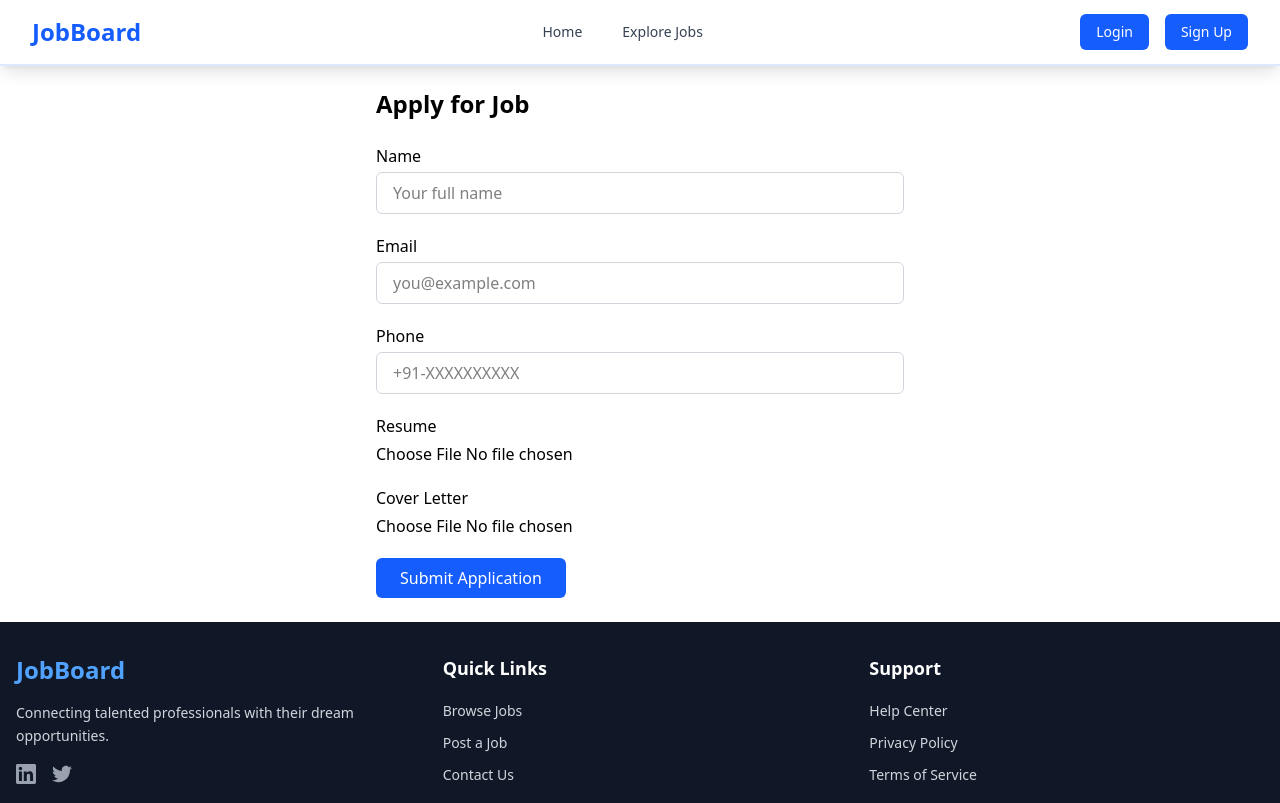
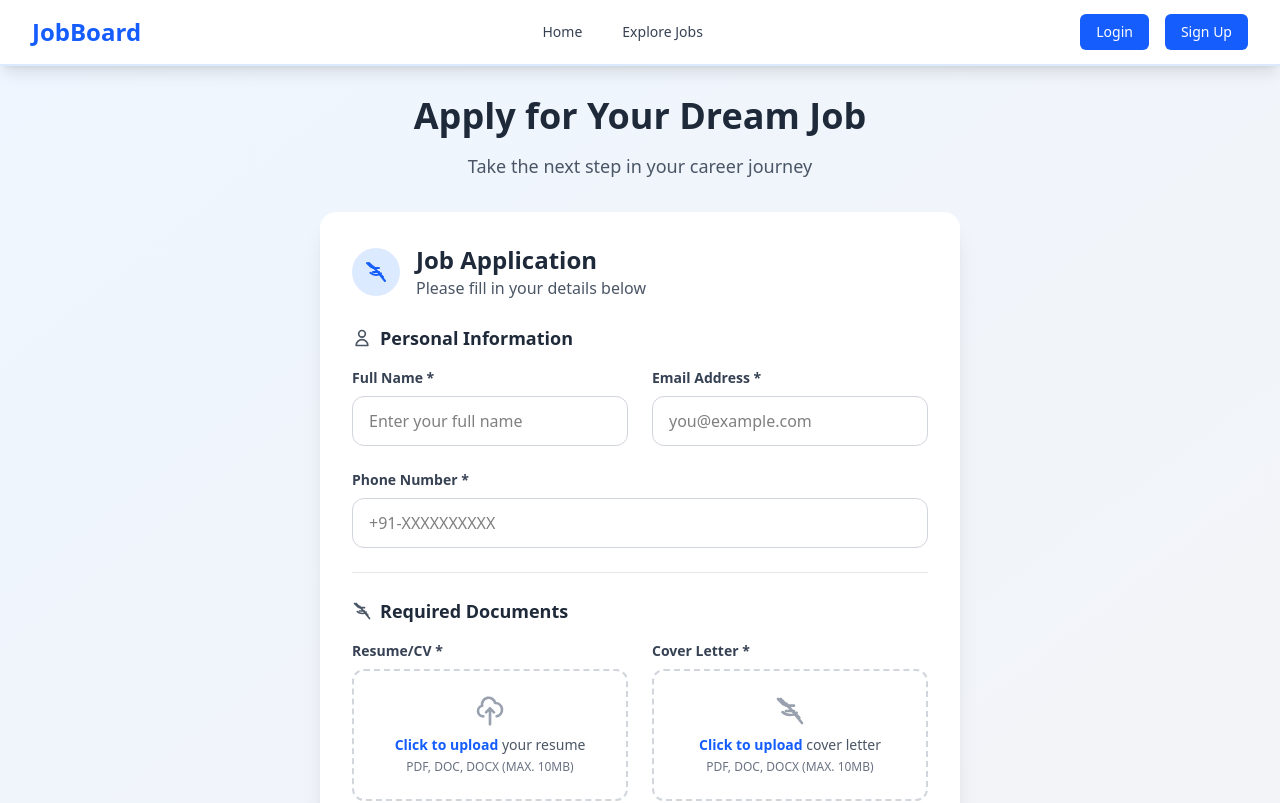
Before and after one commit to ikeshav26/codsoft, a React (Vite) app in the folder JOB_BOARD/frontend/: page /apply-job/1 in a window 1280 px wide. Shown: the top 803 px of the page. Built offline with nearby package versions, Linux system fonts and the light colour scheme.

Commit message:
Frontend updated

```diff
--- a/JOB_BOARD/frontend/src/pages/ApplyJob.jsx
+++ b/JOB_BOARD/frontend/src/pages/ApplyJob.jsx
@@ -9,14 +9,21 @@ const ApplyJob = () => {
   const [phone, setphone] = useState("");
   const [resumeBase64, setResumeBase64] = useState("");
   const [coverLetterBase64, setCoverLetterBase64] = useState("");
+  const [resumeFileName, setResumeFileName] = useState("");
+  const [coverLetterFileName, setCoverLetterFileName] = useState("");
   const {navigate}=useContext(AppContext);
 
   const handleFileChange = async (e, type) => {
     const file = e.target.files[0];
     if (file) {
       const base64 = await convertToBase64(file);
-      if (type === "resume") setResumeBase64(base64);
-      else setCoverLetterBase64(base64);
+      if (type === "resume") {
+        setResumeBase64(base64);
+        setResumeFileName(file.name);
+      } else {
+        setCoverLetterBase64(base64);
+        setCoverLetterFileName(file.name);
+      }
     }
   };
 
@@ -52,6 +59,8 @@ const ApplyJob = () => {
       setphone("");
       setResumeBase64("");
       setCoverLetterBase64("");
+      setResumeFileName("");
+      setCoverLetterFileName("");
       e.target.reset();
       navigate('/explore-jobs');
     } catch (error) {
@@ -63,79 +72,191 @@ const ApplyJob = () => {
     }
   };
   return (
-    <div className="p-6 max-w-xl mx-auto">
-      <h2 className="text-2xl font-bold mb-6">Apply for Job</h2>
-      <form onSubmit={handleSubmit} className="space-y-5">
+    <div className="min-h-screen bg-gradient-to-br from-blue-50 to-gray-100 py-8">
+      <div className="max-w-2xl mx-auto px-4">
+        {/* Header Section */}
+        <div className="text-center mb-8">
+          <h2 className="text-4xl font-bold text-gray-800 mb-4">Apply for Your Dream Job</h2>
+          <p className="text-gray-600 text-lg">
+            Take the next step in your career journey
+          </p>
+        </div>
+
+        {/* Application Form */}
+        <div className="bg-white rounded-2xl shadow-xl p-8">
+          <div className="flex items-center mb-6">
+            <div className="bg-blue-100 p-3 rounded-full mr-4">
+              <svg className="h-6 w-6 text-blue-600" fill="none" stroke="currentColor" viewBox="0 0 24 24">
+                <path strokeLinecap="round" strokeLinejoin="round" strokeWidth={2} d="M9 12h6m-6-4h6m2 5.291A7.962 7.962 0 0112 15c-2.137 0-4.146-.832-5.636-2.191M3 3l3.553 3.553a2 2 0 0 0 2.828 0L21 21M5 3l14 14" />
+              </svg>
+            </div>
             <div>
-          <label className="block font-medium mb-1">Name</label>
+              <h3 className="text-2xl font-bold text-gray-800">Job Application</h3>
+              <p className="text-gray-600">Please fill in your details below</p>
+            </div>
+          </div>
+
+          <form onSubmit={handleSubmit} className="space-y-6">
+            {/* Personal Information Section */}
+            <div className="border-b border-gray-200 pb-6">
+              <h4 className="text-lg font-semibold text-gray-800 mb-4 flex items-center">
+                <svg className="h-5 w-5 text-gray-600 mr-2" fill="none" stroke="currentColor" viewBox="0 0 24 24">
+                  <path strokeLinecap="round" strokeLinejoin="round" strokeWidth={2} d="M16 7a4 4 0 11-8 0 4 4 0 018 0zM12 14a7 7 0 00-7 7h14a7 7 0 00-7-7z" />
+                </svg>
+                Personal Information
+              </h4>
+
+              <div className="grid md:grid-cols-2 gap-6">
+                <div>
+                  <label className="block text-sm font-semibold text-gray-700 mb-2">Full Name *</label>
                   <input
                     value={name}
                     onChange={(e) => setname(e.target.value)}
                     type="text"
                     name="applicantName"
-            className="w-full border border-gray-300 px-4 py-2 rounded-md"
-            placeholder="Your full name"
+                    className="w-full border border-gray-300 px-4 py-3 rounded-xl focus:outline-none focus:ring-2 focus:ring-blue-500 focus:border-transparent transition-all"
+                    placeholder="Enter your full name"
                     required
                   />
                 </div>
 
                 <div>
-          <label className="block font-medium mb-1">Email</label>
+                  <label className="block text-sm font-semibold text-gray-700 mb-2">Email Address *</label>
                   <input
                     value={email}
                     onChange={(e) => setemail(e.target.value)}
                     type="email"
                     name="applicantEmail"
-            className="w-full border border-gray-300 px-4 py-2 rounded-md"
+                    className="w-full border border-gray-300 px-4 py-3 rounded-xl focus:outline-none focus:ring-2 focus:ring-blue-500 focus:border-transparent transition-all"
                     placeholder="you@example.com"
                     required
                   />
                 </div>
 
-        <div>
-          <label className="block font-medium mb-1">Phone</label>
+                <div className="md:col-span-2">
+                  <label className="block text-sm font-semibold text-gray-700 mb-2">Phone Number *</label>
                   <input
                     value={phone}
                     onChange={(e) => setphone(e.target.value)}
                     type="tel"
                     name="applicantPhone"
-            className="w-full border border-gray-300 px-4 py-2 rounded-md"
+                    className="w-full border border-gray-300 px-4 py-3 rounded-xl focus:outline-none focus:ring-2 focus:ring-blue-500 focus:border-transparent transition-all"
                     placeholder="+91-XXXXXXXXXX"
                     required
                   />
                 </div>
+              </div>
+            </div>
 
+            {/* Documents Section */}
             <div>
-          <label className="block font-medium mb-1">Resume</label>
+              <h4 className="text-lg font-semibold text-gray-800 mb-4 flex items-center">
+                <svg className="h-5 w-5 text-gray-600 mr-2" fill="none" stroke="currentColor" viewBox="0 0 24 24">
+                  <path strokeLinecap="round" strokeLinejoin="round" strokeWidth={2} d="M9 12h6m-6-4h6m2 5.291A7.962 7.962 0 0112 15c-2.137 0-4.146-.832-5.636-2.191M3 3l3.553 3.553a2 2 0 0 0 2.828 0L21 21M5 3l14 14" />
+                </svg>
+                Required Documents
+              </h4>
+
+              <div className="grid md:grid-cols-2 gap-6">
+                <div>
+                  <label className="block text-sm font-semibold text-gray-700 mb-2">Resume/CV *</label>
+                  <div className="relative">
                     <input
                       type="file"
                       name="resume"
                       accept=".pdf,.doc,.docx"
-            className="w-full"
+                      className="absolute inset-0 w-full h-full opacity-0 cursor-pointer"
                       onChange={(e) => handleFileChange(e, "resume")}
                       required
                     />
+                    <div className={`border-2 border-dashed rounded-xl p-6 text-center transition-colors ${
+                      resumeFileName ? 'border-green-400 bg-green-50' : 'border-gray-300 hover:border-blue-400'
+                    }`}>
+                      {resumeFileName ? (
+                        <>
+                          <svg className="mx-auto h-8 w-8 text-green-500 mb-2" fill="none" stroke="currentColor" viewBox="0 0 24 24">
+                            <path strokeLinecap="round" strokeLinejoin="round" strokeWidth={2} d="M9 12l2 2 4-4m6 2a9 9 0 11-18 0 9 9 0 0118 0z" />
+                          </svg>
+                          <p className="text-sm text-green-700 font-semibold">{resumeFileName}</p>
+                          <p className="text-xs text-green-600 mt-1">File uploaded successfully</p>
+                        </>
+                      ) : (
+                        <>
+                          <svg className="mx-auto h-8 w-8 text-gray-400 mb-2" fill="none" stroke="currentColor" viewBox="0 0 24 24">
+                            <path strokeLinecap="round" strokeLinejoin="round" strokeWidth={2} d="M7 16a4 4 0 01-.88-7.903A5 5 0 1115.9 6L16 6a5 5 0 011 9.9M15 13l-3-3m0 0l-3 3m3-3v12" />
+                          </svg>
+                          <p className="text-sm text-gray-600">
+                            <span className="font-semibold text-blue-600">Click to upload</span> your resume
+                          </p>
+                          <p className="text-xs text-gray-500 mt-1">PDF, DOC, DOCX (MAX. 10MB)</p>
+                        </>
+                      )}
+                    </div>
+                  </div>
                 </div>
 
                 <div>
-          <label className="block font-medium mb-1">Cover Letter</label>
+                  <label className="block text-sm font-semibold text-gray-700 mb-2">Cover Letter *</label>
+                  <div className="relative">
                     <input
                       type="file"
-            name="resume"
+                      name="coverLetter"
                       accept=".pdf,.doc,.docx"
-            className="w-full"
+                      className="absolute inset-0 w-full h-full opacity-0 cursor-pointer"
                       onChange={(e) => handleFileChange(e, "coverLetter")}
                       required
                     />
+                    <div className={`border-2 border-dashed rounded-xl p-6 text-center transition-colors ${
+                      coverLetterFileName ? 'border-green-400 bg-green-50' : 'border-gray-300 hover:border-blue-400'
+                    }`}>
+                      {coverLetterFileName ? (
+                        <>
+                          <svg className="mx-auto h-8 w-8 text-green-500 mb-2" fill="none" stroke="currentColor" viewBox="0 0 24 24">
+                            <path strokeLinecap="round" strokeLinejoin="round" strokeWidth={2} d="M9 12l2 2 4-4m6 2a9 9 0 11-18 0 9 9 0 0118 0z" />
+                          </svg>
+                          <p className="text-sm text-green-700 font-semibold">{coverLetterFileName}</p>
+                          <p className="text-xs text-green-600 mt-1">File uploaded successfully</p>
+                        </>
+                      ) : (
+                        <>
+                          <svg className="mx-auto h-8 w-8 text-gray-400 mb-2" fill="none" stroke="currentColor" viewBox="0 0 24 24">
+                            <path strokeLinecap="round" strokeLinejoin="round" strokeWidth={2} d="M9 12h6m-6-4h6m2 5.291A7.962 7.962 0 0112 15c-2.137 0-4.146-.832-5.636-2.191M3 3l3.553 3.553a2 2 0 0 0 2.828 0L21 21M5 3l14 14" />
+                          </svg>
+                          <p className="text-sm text-gray-600">
+                            <span className="font-semibold text-blue-600">Click to upload</span> cover letter
+                          </p>
+                          <p className="text-xs text-gray-500 mt-1">PDF, DOC, DOCX (MAX. 10MB)</p>
+                        </>
+                      )}
+                    </div>
+                  </div>
+                </div>
+              </div>
             </div>
 
+            {/* Submit Button */}
+            <div className="pt-6">
               <button
                 type="submit"
-          className="bg-blue-600 text-white px-6 py-2 rounded-md hover:bg-blue-700 transition"
+                className="w-full bg-gradient-to-r from-blue-600 to-purple-600 text-white py-4 px-6 rounded-xl font-semibold text-lg hover:from-blue-700 hover:to-purple-700 transition-all duration-300 transform hover:scale-105 shadow-lg"
               >
                 Submit Application
               </button>
+              <p className="text-center text-sm text-gray-500 mt-3">
+                By submitting this application, you agree to our terms and conditions
+              </p>
+            </div>
           </form>
+        </div>
+
+        {/* Additional Info */}
+        <div className="mt-8 text-center">
+          <p className="text-gray-600">
+            Need help with your application?
+            <a href="/contact" className="text-blue-600 hover:text-blue-700 font-semibold ml-1">Contact our support team</a>
+          </p>
+        </div>
+      </div>
     </div>
   );
 };
```
Lines whose indentation alone changed are shown as unchanged.
